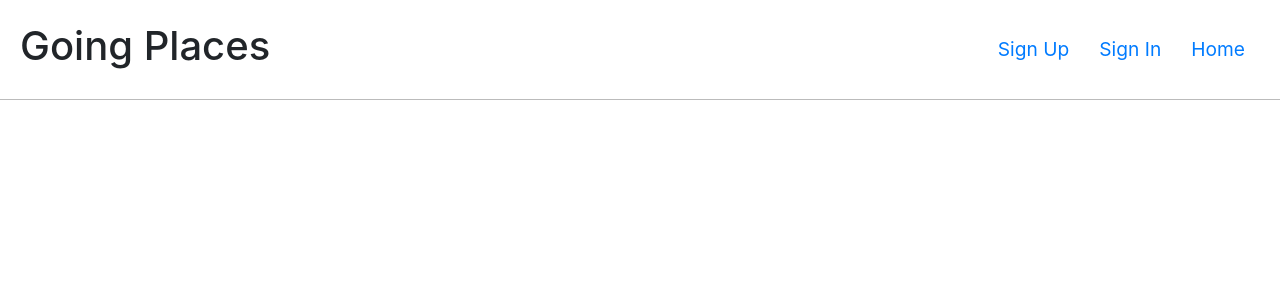
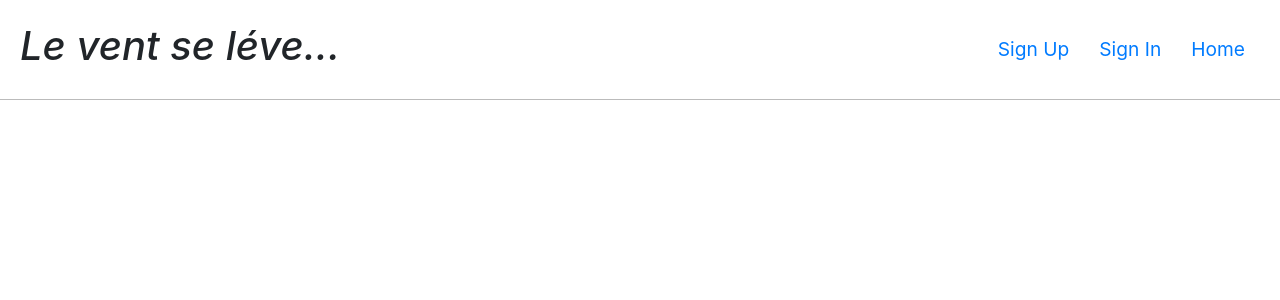
Before and after one commit to vmcasbarro/going-places-client-deploy, a React app: page /#/ in a window 1280 px wide. Shown: the top 300 px of the page. Built offline with nearby package versions, Linux system fonts and the light colour scheme; no server answers.

Commit message:
Change app title name, link translation in state to render div

```diff
--- a/src/header/Header.js
+++ b/src/header/Header.js
@@ -27,7 +27,7 @@ const alwaysOptions = (
 
 const Header = ({ user }) => (
   <header className="main-header">
-    <h1>Going Places</h1>
+    <h1><em>Le vent se léve...</em></h1>
     <nav>
       { user && <span>Welcome, {user.email}</span>}
       { user ? authenticatedOptions : unauthenticatedOptions }
--- a/src/stops/components/Stop.js
+++ b/src/stops/components/Stop.js
@@ -4,6 +4,8 @@ import { withRouter, Link } from 'react-router-dom'
 import { handleErrors, createTrip, getTrip, deleteTrip } from '../api'
 import messages from '../messages'
 import apiUrl from '../../apiConfig'
+import googleMapsApiKey from '../../.env.js'
+
 
 class Stop extends Component {
   constructor (props) {
@@ -97,6 +99,7 @@ class Stop extends Component {
                 />
                 <button type="submit">translate text</button>
               </form>
+              <div className="translation-response">{translation.translatedText}</div>
             </div>
             <div className="col-6" style={weatherDiv}>weather</div>
           </div>
```
